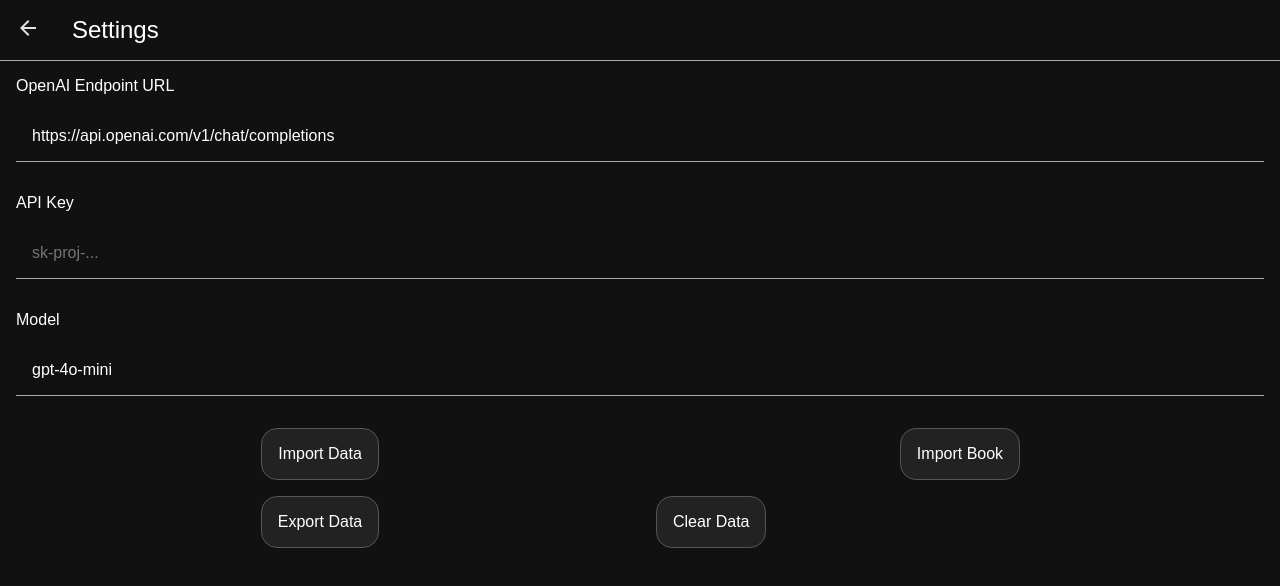
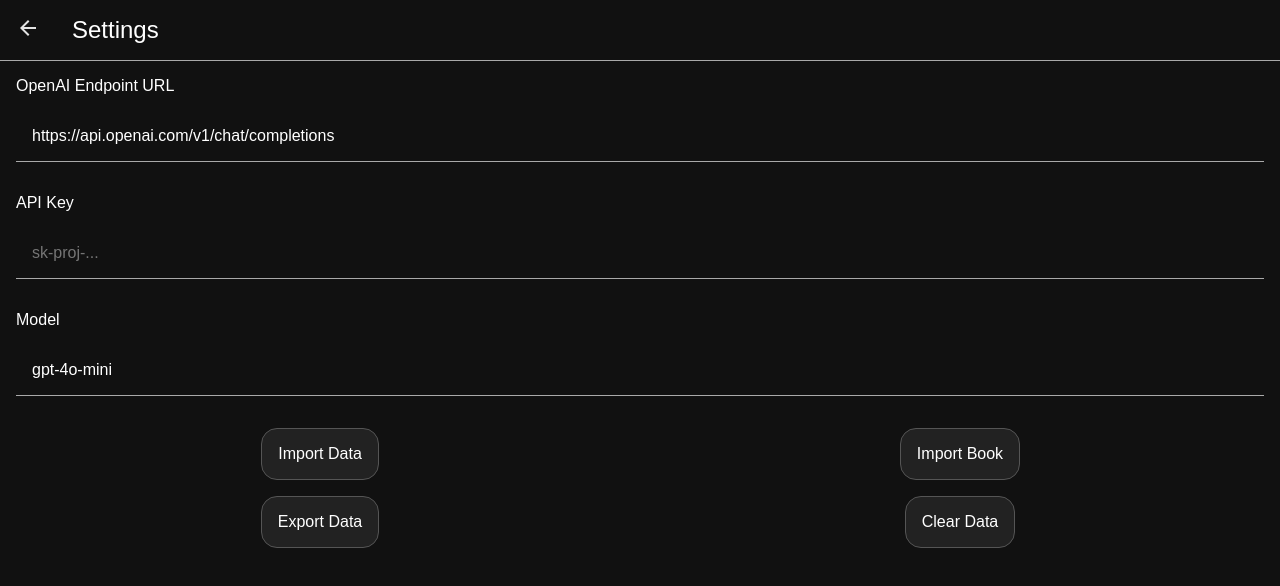
Before and after one commit to ionvop/story-writing-assistant, a plain HTML site: page index.html in a window 1280 px wide. Both pictures are taken after a click on the element 1252 px from the left and 30 px from the top of the page. Drawn offline with Linux system fonts and the light colour scheme.

Commit message:
Update index.html

```diff
--- a/index.html
+++ b/index.html
@@ -201,7 +201,8 @@
                             </div>
                             <div style="
                                 padding: 1rem;
-                                padding-top: 0rem">
+                                padding-top: 0rem;
+                                text-align: center;">
                                 <button onclick="settings_btnClear()">
                                     Clear Data
                                 </button>
```
